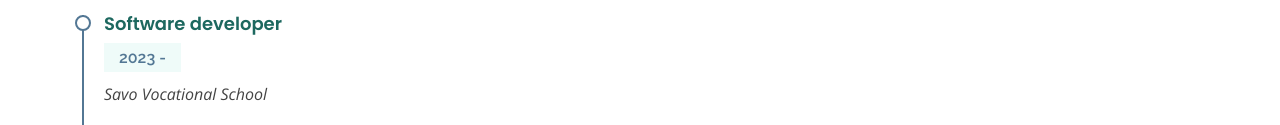
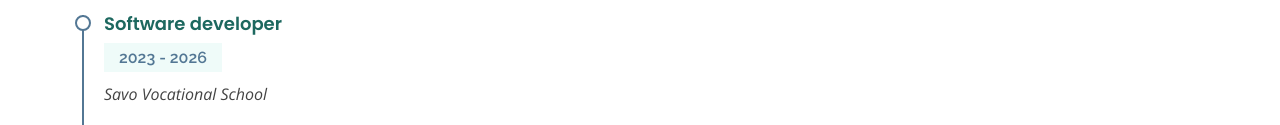
Before and after one commit to Eemil74/CV-Eemil-Kuittinen, a plain HTML site: page resume.html in a window 1280 px wide. Shown: the part 273-398 px from the top of the page. Drawn offline with nearby package versions, Linux system fonts and the light colour scheme.

Commit message:
Update education date range in resume

```diff
--- a/resume.html
+++ b/resume.html
@@ -73,7 +73,7 @@
             <h3 class="resume-title">Education and Jobs</h3>
             <div class="resume-item">
               <h4>Software developer</h4>
-              <h5>2023 - </h5>
+              <h5>2023 - 2026</h5>
               <p><em>Savo Vocational School </em></p>
               <p>I am studying software development in my third year at Savo Vocational College </p>
             </div>
```
